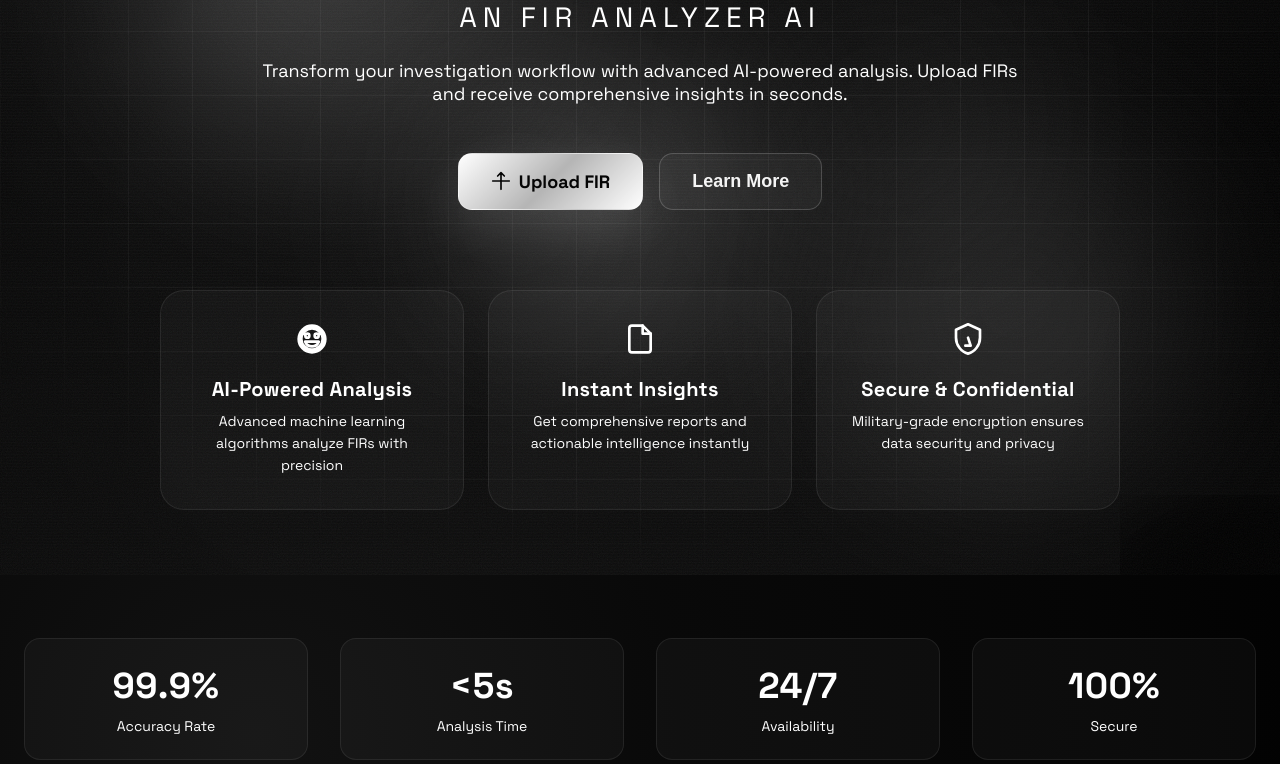
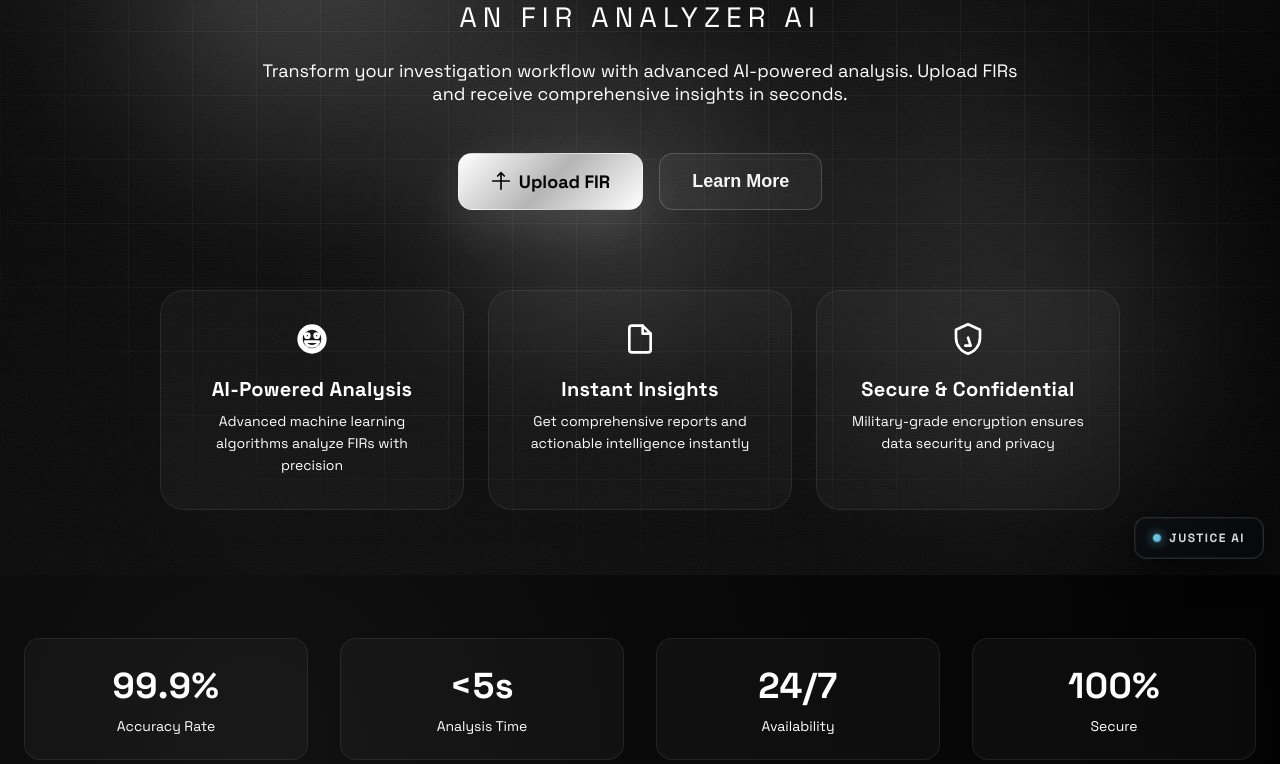
Before and after one commit to Akhilesh-K14/AvishkaarInternal, a Flask app: page / in a window 1280 px wide. Shown: the part 225-989 px from the top of the page. Run offline with Flask 3, Linux system fonts and the light colour scheme; some libraries are stand-ins or nearby versions.

Commit message:
feat(Bottom Right): Added the Live logo

```diff
--- a/app/templates/landing.html
+++ b/app/templates/landing.html
@@ -272,16 +272,41 @@
       opacity: 0.6;
     }
 
-    /* Mask the Spline watermark area without blocking interactions */
-    .watermark-mask {
-      position: absolute;
-      bottom: 0;
-      right: 0;
-      width: 160px;
-      height: 80px;
+    /* Corner badge to cover Spline watermark */
+    .corner-badge {
+      position: fixed;
+      bottom: 16px;
+      right: 16px;
+      z-index: 9999;
+      display: flex;
+      align-items: center;
+      gap: 8px;
+      padding: 12px 18px;
+      background: linear-gradient(135deg, rgba(12,14,18,0.96), rgba(6,8,12,0.98));
+      border: 1px solid rgba(255,255,255,0.12);
+      border-radius: 12px;
+      box-shadow: 0 10px 32px rgba(0,0,0,0.6), 0 0 0 1px rgba(255,255,255,0.05) inset;
+      backdrop-filter: blur(12px);
       pointer-events: none;
-      background: radial-gradient(ellipse at bottom right, rgba(0, 0, 0, 0.9) 0%, rgba(0, 0, 0, 0.8) 35%, rgba(0, 0, 0, 0.6) 60%, rgba(0, 0, 0, 0) 100%);
-      z-index: 1;
+    }
+    .corner-badge-dot {
+      width: 8px;
+      height: 8px;
+      border-radius: 50%;
+      background: linear-gradient(135deg, #8af3ff, #5ed2ff);
+      box-shadow: 0 0 10px rgba(138,243,255,0.8);
+      animation: badgePulse 2s ease-in-out infinite;
+    }
+    .corner-badge-text {
+      font-size: 12px;
+      font-weight: 700;
+      letter-spacing: 1.5px;
+      color: rgba(255,255,255,0.85);
+      text-transform: uppercase;
+    }
+    @keyframes badgePulse {
+      0%, 100% { opacity: 0.6; transform: scale(0.9); }
+      50% { opacity: 1; transform: scale(1.1); }
     }
 
     /* Main Content */
@@ -819,7 +844,12 @@
     <div class="grid-overlay"></div>
     <div class="gradient-overlay"></div>
     <div class="vignette"></div>
-    <div class="watermark-mask"></div>
+  </div>
+
+  <!-- Corner badge to cover Spline watermark -->
+  <div class="corner-badge">
+    <div class="corner-badge-dot"></div>
+    <span class="corner-badge-text">Justice AI</span>
   </div>
 
   <div class="content">
```
Also changed, not shown: app/templates/dashboard.html (+11 -2 lines).
